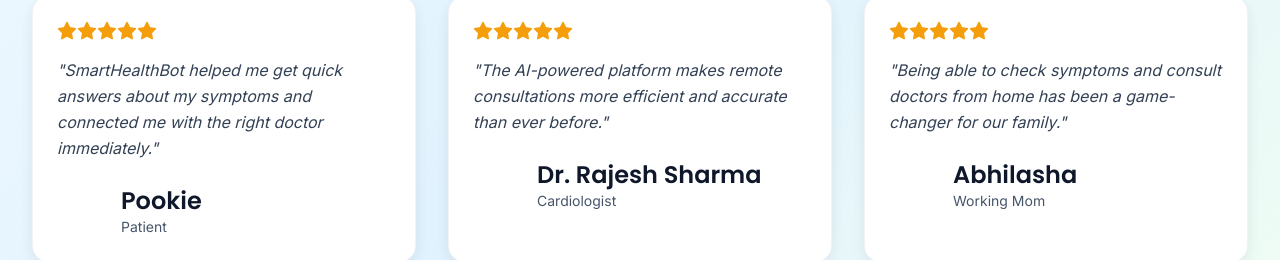
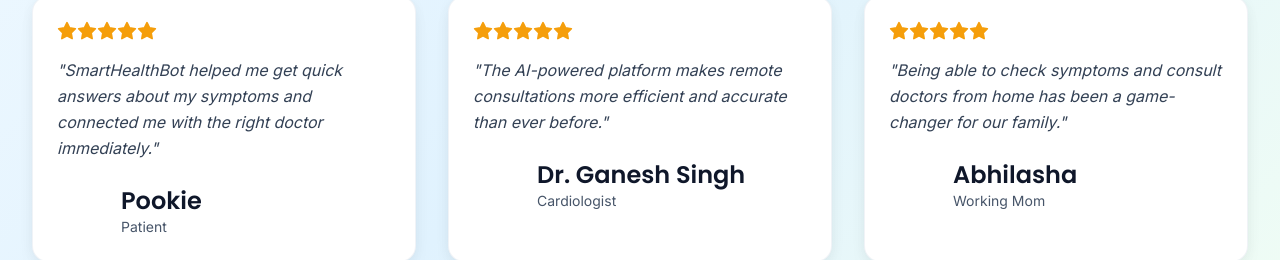
Before and after one commit to dwdjitendra-cloud/SmartHealth-Bot, a React (Vite) app in the folder client/: page / in a window 1280 px wide. Shown: the part 2694-2954 px from the top of the page. Built offline with nearby package versions, Linux system fonts and the light colour scheme; no server answers.

Commit message:
update name

```diff
--- a/client/src/pages/Home.tsx
+++ b/client/src/pages/Home.tsx
@@ -74,7 +74,7 @@
       rating: 5
     },
     {
-      name: 'Dr. Rajesh Sharma',
+      name: 'Dr. Ganesh Singh',
       role: 'Cardiologist',
       content: 'The AI-powered platform makes remote consultations more efficient and accurate than ever before.',
       rating: 5
```
